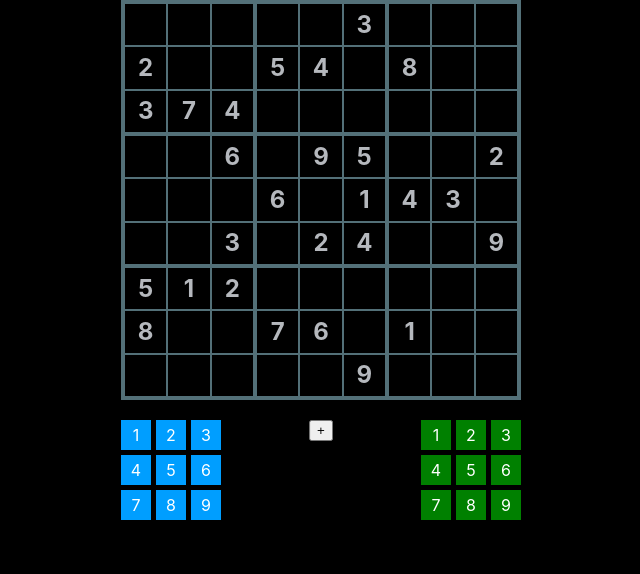
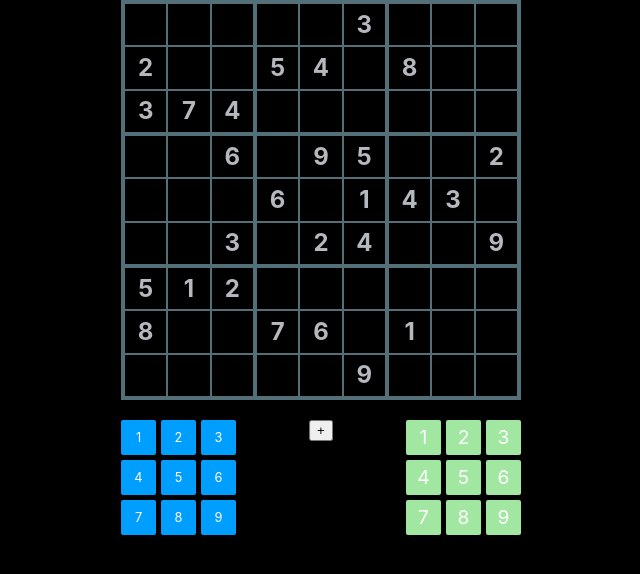
Before and after one commit to zhdanjj/sudoku, a Vue app: page / in a window 1280 px wide. Both pictures are taken after a click on the button "simple". Shown: the top 574 px of the page, without its empty margins (319-959 px from the left). Built offline with nearby package versions, Linux system fonts and the light colour scheme.

Commit message:
Added buttons highlighting

```diff
--- a/src/components/App.vue
+++ b/src/components/App.vue
@@ -40,10 +40,11 @@
       <button class="show-toolbar" @click="isToolbarVisible = !isToolbarVisible">
         {{ isToolbarVisible ? '-' : '+' }}
       </button>
-      <div class="controls-wrap" v-if="!isToolbarVisible">
-        <div class="values-wrap candidates-wrap">
+      <div class="pads-container" v-if="!isToolbarVisible">
+        <div class="pad">
           <div
-            class="value candidate-value"
+            class="pad__btn pad__btn_candidate"
+            :class="getCandidateBtnClassname(i)"
             v-for="i in 9"
             :key="i"
             :data-value="i"
@@ -51,9 +52,10 @@
           >
           </div>
         </div>
-        <div class="values-wrap">
+        <div class="pad">
           <div
-            class="value"
+            class="pad__btn pad__btn_value"
+            :class="getValueBtnClassname(i)"
             v-for="i in 9"
             :key="i"
             :data-value="i"
@@ -126,7 +128,9 @@
       },
       removeInvalidCandidates() {
         this.forEachCell((r, c, cell) => {
-          cell.candidates = [...cell.validCandidates];
+          cell.candidates = cell.candidates.filter(
+            x => cell.validCandidates.includes(x)
+          );
         });
       },
       getBoxRest(row, col) {
@@ -250,6 +254,43 @@
         this.validateCandidates();
         this.saveState();
       },
+      getValueCount(n) {
+        let i = 0;
+        this.forEachCell((r, c, cell) => {
+          if (cell.value === n) {
+            i += 1;
+          }
+        });
+        return i;
+      },
+      getValueBtnClassname(n) {
+        const cn = {
+          'active': false,
+          'disabled': false,
+          'finished': false,
+        };
+        const cell = this.selectedCell;
+        if (cell) {
+          cn['disabled'] = cell.isKey;
+          cn['active'] = cell.value === n;
+          cn['finished'] = this.getValueCount(n) === 9;
+        } else {
+          cn['disabled'] = true;
+        }
+        return cn;
+      },
+      getCandidateBtnClassname(n) {
+        const cn = {
+          'active': false,
+          'disabled': false,
+        };
+        const cell = this.selectedCell;
+        if (cell) {
+          cn['active'] = cell.candidates.includes(n);
+          cn['disabled'] = cell.isKey;
+        }
+        return cn;
+      },
     },
     computed: {
       selectedCell() {
--- a/src/index.html
+++ b/src/index.html
@@ -3,7 +3,7 @@
 <head>
   <meta charset="UTF-8">
   <meta name="viewport" content="width=device-width">
-  <link rel="manifest" href="/sudoku/manifest.json">
+  <link rel="manifest" href="manifest.json">
   <title>Sudoku</title>
 </head>
 <body>
--- a/src/styles.scss
+++ b/src/styles.scss
@@ -6,6 +6,8 @@ $solutionColor: #60c1ee;
 $mainFontSize: 24px;
 $invalidCandidateColor: #666;
 $validCandidateColor: #999;
+$candidateBtnColor: #009eff;
+$valueBtnColor: green;
 
 body {
   margin: 0;
@@ -153,28 +155,27 @@ body {
   position: relative;
 }
 
-.controls-wrap {
+.pads-container {
   display: flex;
   justify-content: space-between;
   align-items: flex-start;
 }
 
-.values-wrap {
+.pad {
   display: flex;
   flex-wrap: wrap;
-  width: 105px;
+  width: 120px;
   margin-top: -5px;
   margin-left: -5px;
-}
 
-.value {
-  width: 30px;
-  background: green;
+  &__btn {
+    width: 35px;
     color: #fff;
     margin-top: 5px;
     margin-left: 5px;
     position: relative;
     font-family: -apple-system, Arial, sans-serif;
+    border-radius: 2px;
 
     &::before {
       content: '';
@@ -193,10 +194,37 @@ body {
       justify-content: center;
       align-items: center;
     }
+
+    &_candidate {
+      background: $candidateBtnColor;
+      font-size: 80%;
+
+      &.active {
+        background: darken($candidateBtnColor, 10%);
       }
 
-.candidate-value {
-  background: #009eff;
+      &.disabled {
+        background: rgba(lighten($candidateBtnColor, 30%), .9);
+      }
+    }
+
+    &_value {
+      background: $valueBtnColor;
+      font-size: 120%;
+
+      &.active {
+        background: darken($valueBtnColor, 10%);
+      }
+
+      &.disabled {
+        background: rgba(lighten($valueBtnColor, 60%), .9);
+      }
+
+      &.finished {
+        background: rgba(lighten($valueBtnColor, 90%), .6);
+      }
+    }
+  }
 }
 
 .show-toolbar {
--- a/webpack.config.js
+++ b/webpack.config.js
@@ -49,7 +49,7 @@ module.exports = {
       },
       {
         test: /\.vue$/,
-        loader: 'vue-loader'
+        loader: 'vue-loader',
       },
     ],
   },
```
Also changed, not shown: src/lib/generator.js. Lines whose indentation alone changed are shown as unchanged.
